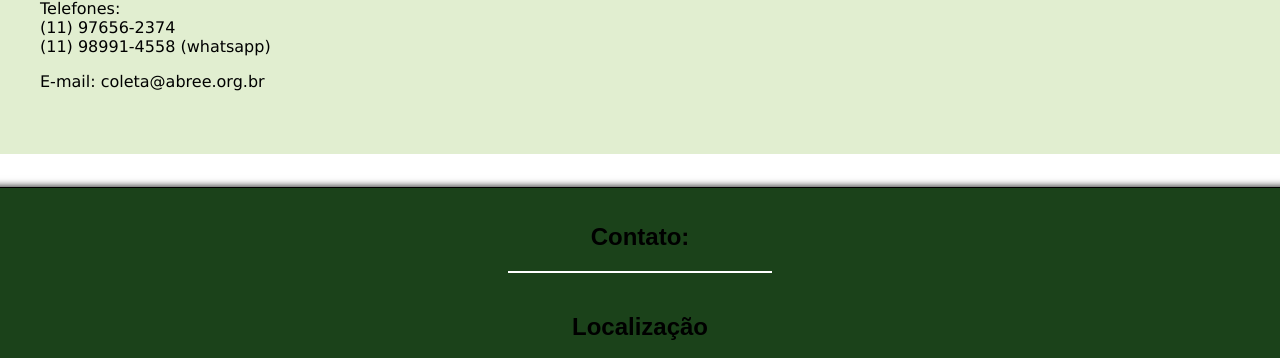
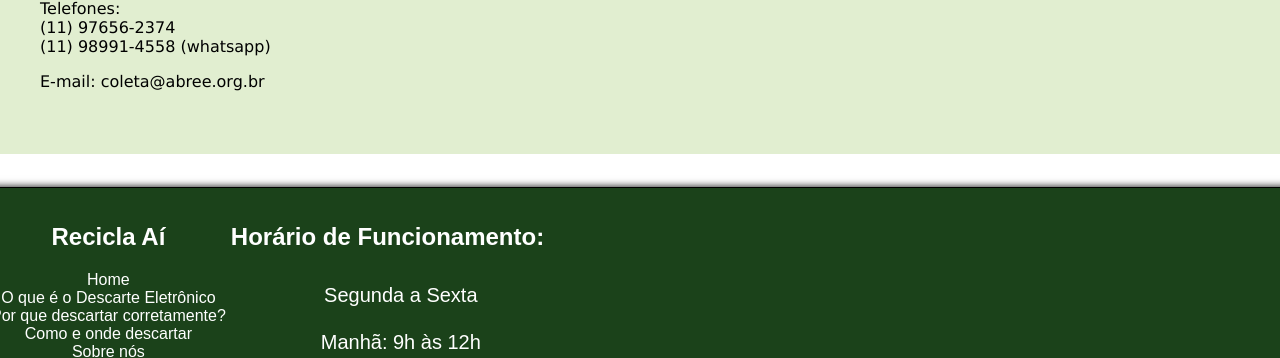
Before and after one commit to gconcli/recicla_ai-backend, a PHP site: page /como-e-onde.html in a window 1280 px wide. Shown: the part 1928-2286 px from the top of the page. Run offline with PHP 8.4, Linux system fonts and the light colour scheme; some libraries are stand-ins or nearby versions.

Commit message:
footer update

```diff
--- a/_css/style.css
+++ b/_css/style.css
@@ -64,9 +64,10 @@
 #contatos, #voltarTopo, #mapa, #redes {
     flex-grow: 1;
     width: 100%;
+    color: white;
+    display: flex;
+    flex-direction: column;
 }
-
-
 
 /* Classes */
 .card-imagem {
@@ -340,10 +341,24 @@
     vertical-align: middle;
 }
 
+#sublinks {
+    color: white;
+    display: flex;
+    flex-direction: column;
+}
+
+#Horario {
+    color: white;
+    display: flex;
+    flex-direction: column;
+}
+
+
+
 footer a {
     padding-left: 5px;
     padding-right: 5px;
-    color: black;
+    color: rgb(255, 255, 255);
 }
 
 footer hr {
--- a/como-e-onde.html
+++ b/como-e-onde.html
@@ -138,9 +138,29 @@
     </main>
 
     <footer>
+
+        <div id="sublinks">
+            <h2>Recicla Aí</h2>
+            <a href="index.php">Home</a>
+            <a href="o-que-e-descarte.html">O que é o Descarte Eletrônico</a>
+            <a href="por-que-descartar.html">Por que descartar corretamente?</a>
+            <a href="como-e-onde.html">Como e onde descartar</a>
+            <a href="sobre-nos.html">Sobre nós</a>
+            <a href="entrar.php">Entrar</a>
+        </div>
+
+        <div id="Horario">
+            <h2>Horário de Funcionamento:</h2>
+            <p>Segunda a Sexta</p>
+            <p>Manhã: 9h às 12h</p>
+            <p>Tarde: 14h às 18h</p>
+            <p>Noite: 19h às 21h</p>
+        </div>
+
         <div id="contatos">
             <h2>Contato:</h2>
-            <hr>
+            <a href="mailto:senacpravc@senacrs.com.br">senacpravc@senacrs.com.br</a>
+            <a href="tel:+555132887750">(51) 3288-7750</a>
         </div>
 
         <div id="mapa">
```
